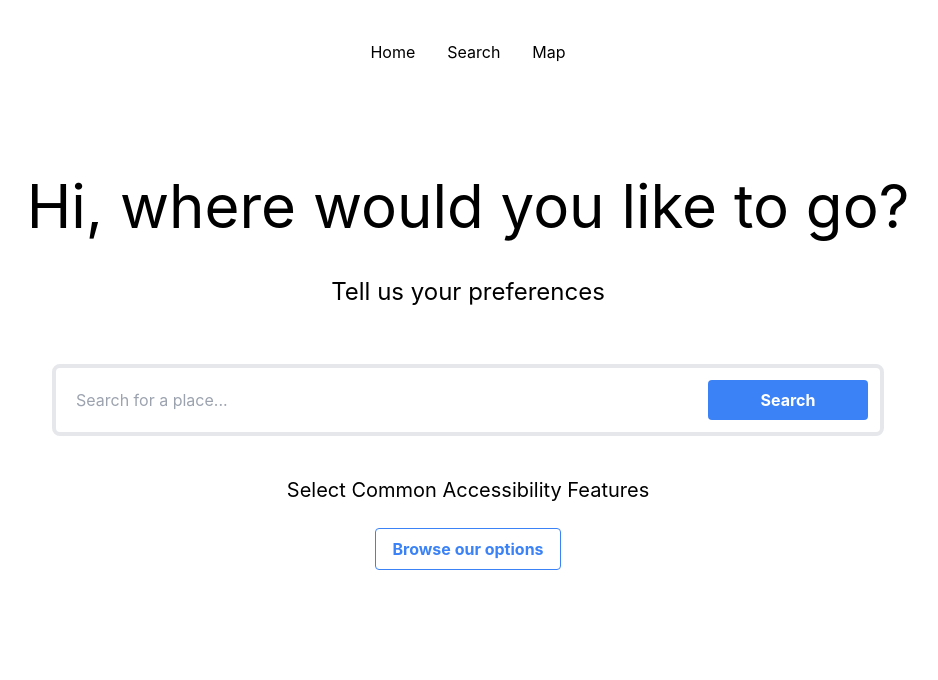
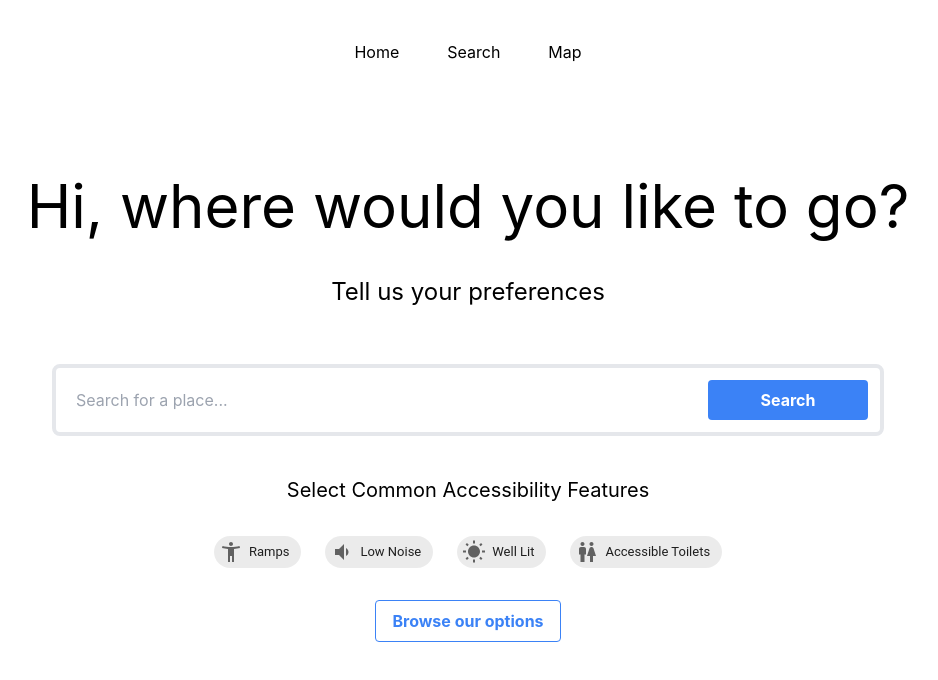
Before and after one commit to rhea164/Accessible-Traveller, a React (Create React App) app in the folder frontend/: page /search in a window 1280 px wide. Shown: the top 680 px of the page, without its empty margins (172-1110 px from the left). Built offline with nearby package versions, Linux system fonts and the light colour scheme.

Commit message:
Frontend Landing Page Complete

```diff
--- a/frontend/package.json
+++ b/frontend/package.json
@@ -3,6 +3,10 @@
   "version": "0.1.0",
   "private": true,
   "dependencies": {
+    "@emotion/react": "^11.13.0",
+    "@emotion/styled": "^11.13.0",
+    "@mui/icons-material": "^5.16.6",
+    "@mui/material": "^5.16.6",
     "@testing-library/jest-dom": "^5.17.0",
     "@testing-library/react": "^13.4.0",
     "@testing-library/user-event": "^13.5.0",
--- a/frontend/src/components/Header.js
+++ b/frontend/src/components/Header.js
@@ -6,15 +6,15 @@ const Header = () => {
   return (
     <header className="flex flex-row w-full justify-center items-center bg-white text-black py-10">
       <nav className="flex justify-around">
-        <Link to="/" className="hover:text-gray-300 mx-4
+        <Link to="/" className="hover:text-gray-300 mx-6
                                 transition duration-300 ease-in-out">
                                     Home
         </Link>
-        <Link to="/search" className="hover:text-gray-300 mx-4
+        <Link to="/search" className="hover:text-gray-300 mx-6
                                     transition duration-300 ease-in-out">
                                         Search
         </Link>
-        <Link to="/map" className="hover:text-gray-300 mx-4
+        <Link to="/map" className="hover:text-gray-300 mx-6
                                     transition duration-300 ease-in-out">
             Map
         </Link>
--- a/frontend/src/pages/Search.js
+++ b/frontend/src/pages/Search.js
@@ -1,13 +1,44 @@
 // src/pages/Search.js
 import React, { useState } from 'react';
-const search = '../public/search.png';
+import { useNavigate } from 'react-router-dom';
+import {
+    Container,
+    Typography,
+    TextField,
+    Button,
+    Box,
+    Chip,
+    Grid
+  } from '@mui/material';
+  import SearchIcon from '@mui/icons-material/Search';
+  import AccessibilityNewIcon from '@mui/icons-material/AccessibilityNew';
+  import VolumeDownIcon from '@mui/icons-material/VolumeDown';
+  import WbSunnyIcon from '@mui/icons-material/WbSunny';
+  import WcIcon from '@mui/icons-material/Wc';
+
+  const accessibilityFeatures = [
+    { label: 'Ramps', icon: <AccessibilityNewIcon /> },
+    { label: 'Low Noise', icon: <VolumeDownIcon /> },
+    { label: 'Well Lit', icon: <WbSunnyIcon /> },
+    { label: 'Accessible Toilets', icon: <WcIcon /> },
+  ];
 
 function Search() {
-  const [searchTerm, setSearchTerm] = useState('');
+    const [searchQuery, setSearchQuery] = useState('');
+    const [selectedFeatures, setSelectedFeatures] = useState([]);
+    const navigate = useNavigate();
 
-  const handleInputChange = (e) => {
-    setSearchTerm(e.target.value);
-  };
+    const handleSearch = () => {
+      navigate(`/search?query=${searchQuery}&features=${selectedFeatures.join(',')}`);
+    };
+
+    const handleFeatureToggle = (feature) => {
+      setSelectedFeatures(prev =>
+        prev.includes(feature)
+          ? prev.filter(f => f !== feature)
+          : [...prev, feature]
+      );
+    };
 
   return (
 
@@ -24,30 +55,43 @@ function Search() {
           <input
             className="w-4/5 p-2 focus:outline-none"
             type="text"
-            value={searchTerm}
-            onChange={handleInputChange}
+            value={searchQuery}
+            onChange={(e) => setSearchQuery(e.target.value)}
             placeholder="Search for a place..."
           />
           <button className="w-1/5 justify-center flex flex-row bg-blue-500
                             hover:bg-blue-700 transition duration-300 ease-in-out
-                            text-white font-bold py-2 px-4 rounded align-left">
-            <image src={search} />
+                            text-white font-bold py-2 px-4 rounded align-left"
+                            onClick={handleSearch}>
+            <image src={SearchIcon} />
             Search
           </button>
         </div>
       </div>
 
       {/* Select Accessibility Features */}
-      <div className="flex flex-col mt-10">
-        <h4 className="text-xl">Select Common Accessibility Features</h4>
-        <div className="flex flex-row p-3">
-
+      <div className="flex flex-col mt-10 items-center justify-center">
+        <h4 className="text-xl mx-6">Select Common Accessibility Features</h4>
+        <div className="flex flex-row p-8">
+            <Grid container spacing={3} justifyContent="center">
+            {accessibilityFeatures.map((feature) => (
+                <Grid item key={feature.label}>
+                <Chip
+                    icon={feature.icon}
+                    label={feature.label}
+                    onClick={() => handleFeatureToggle(feature.label)}
+                    color={selectedFeatures.includes(feature.label) ? "primary" : "default"}
+                />
+                </Grid>
+            ))}
+            </Grid>
         </div>
       </div>
 
       <button className="bg-white text-blue-500 border border-blue-500 font-bold py-2 px-4 rounded
                    hover:bg-blue-700 hover:text-white
-                   transition duration-300 ease-in-out">
+                   transition duration-300 ease-in-out"
+                   onClick={() => navigate('/browse')}>
         Browse our options
       </button>
     </div>
```
Also changed, not shown: frontend/src/components/SearchBar.js (deleted), 1 other file (tests, documents, lock files or other folders).
